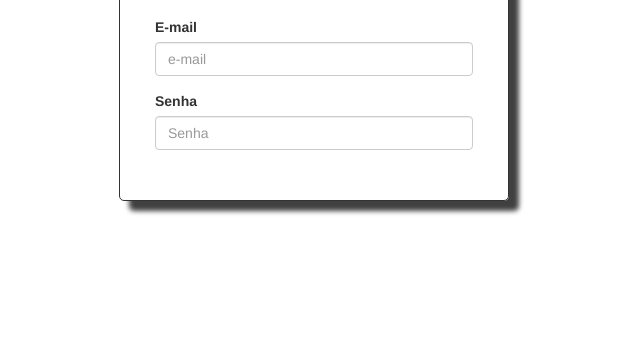
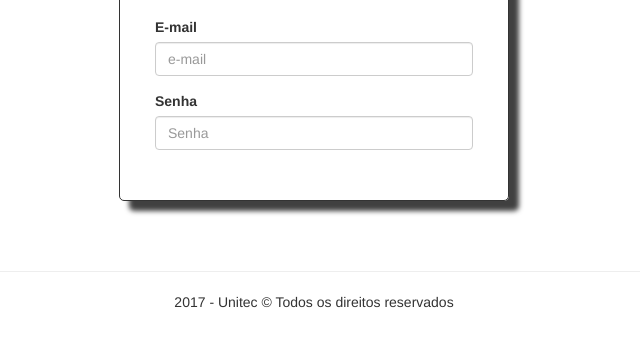
Before and after one commit to Uniliva/uContas-front-end, a website: page index.html at #!/login in a window 1280 px wide. Shown: the part 309-656 px from the top of the page, without its empty margins (326-966 px from the left). Drawn offline with nearby package versions, Linux system fonts and the light colour scheme; some packages are replaced by stand-ins of ours.

Commit message:
Configurando tela de login

```diff
--- /dev/null
+++ b/view/base/rodape.html
@@ -0,0 +1,6 @@
+<footer>
+		<div class="container">
+		<hr>
+		<p style="text-align: center;">2017 - Unitec	© Todos os direitos reservados</p>
+		</div>
+	</footer>
--- a/view/login.html
+++ b/view/login.html
@@ -32,3 +32,5 @@
     </div>
 </div>
 </div>
+
+<div ng-include="'view/base/rodape.html'"></div>
```
Also changed, not shown: README.md, view/base/cabecalho.html (renamed from view/base/cabecario.js).
